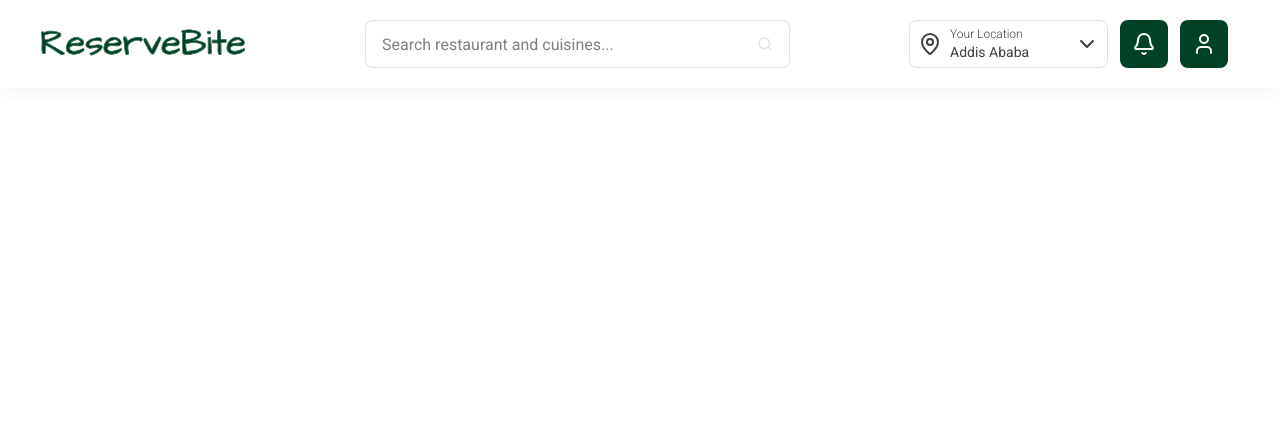
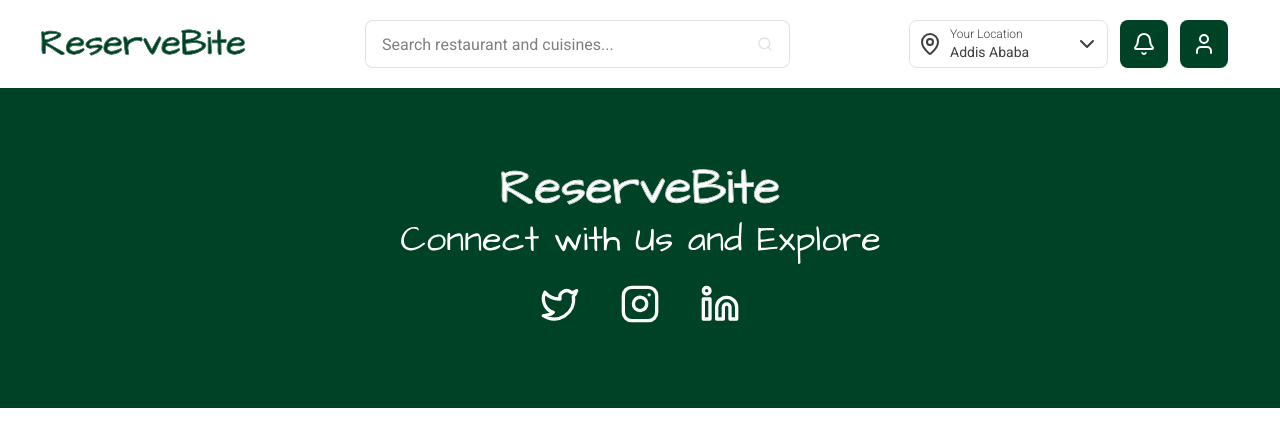
Before and after one commit to abenezer54/ReserveBite, a React (Vite) app: page / in a window 1280 px wide. Shown: the top 446 px of the page. Built offline with nearby package versions, Linux system fonts and the light colour scheme.

Commit message:
finish footer

```diff
--- a/src/App.jsx
+++ b/src/App.jsx
@@ -1,9 +1,11 @@
 import { Navbar } from "./Navbar.jsx";
+import { Footer } from "./Footer.jsx";
 
 const App = () => {
   return (
-    <div className="">
+    <div>
       <Navbar />
+      <Footer />
     </div>
   );
 };
--- /dev/null
+++ b/src/Footer.jsx
@@ -0,0 +1,17 @@
+import Logowhite from "./assets/logowhite.svg";
+import Footertext from "./assets/footer_text.svg";
+import { Instagram, Twitter, Linkedin } from "lucide-react";
+
+export const Footer = () => {
+  return (
+    <div className="w-full h-80 bg-[#004225] flex flex-col justify-center items-center gap-4">
+      <img src={Logowhite} alt="ReserveBite Logo" className="w-70 " />
+      <img src={Footertext} alt="ReserveBite Logo" className="w-120" />
+      <div className="h-12 flex text-[#FFFFFF] gap-10">
+        <Twitter className="h-full w-10" />
+        <Instagram className="h-full w-10" />
+        <Linkedin className="h-full w-10" />
+      </div>
+    </div>
+  );
+};
```
Also changed, not shown: src/assets/footer_text.svg (added), src/assets/logowhite.svg (added).
